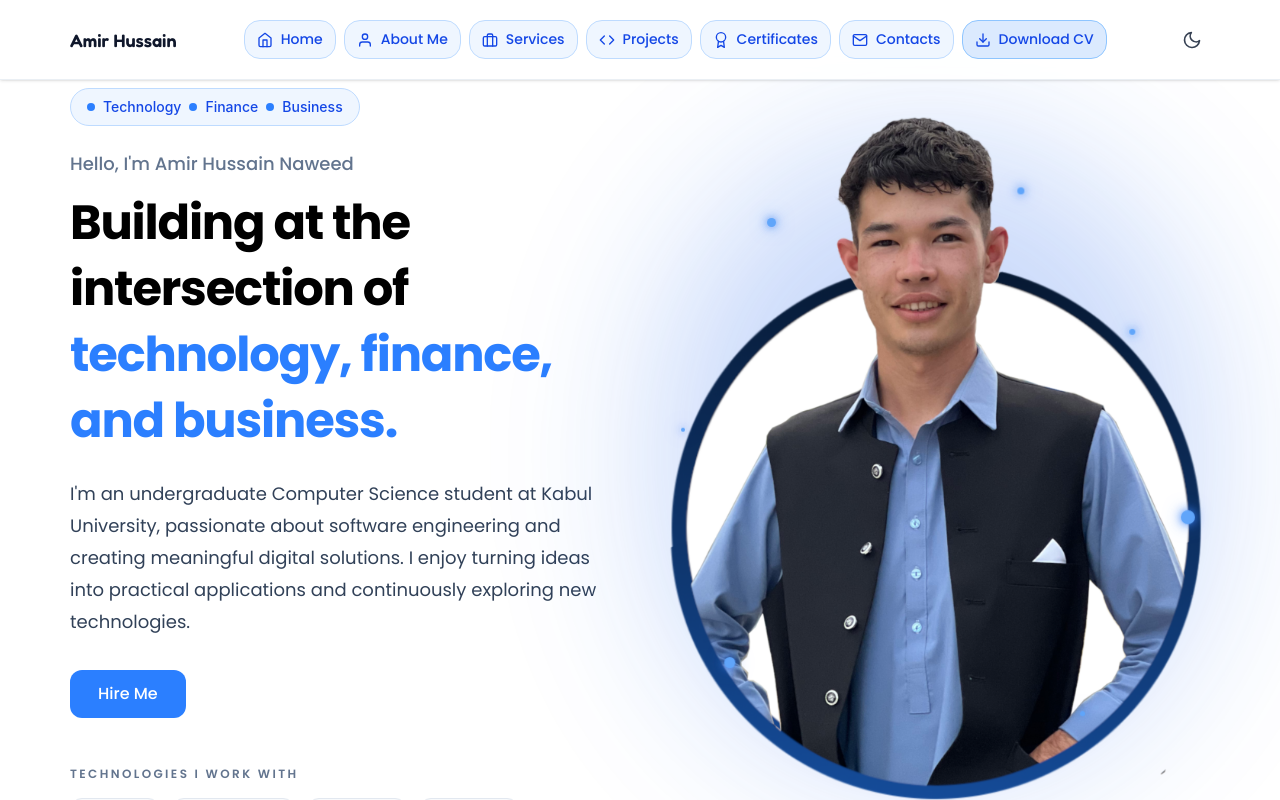
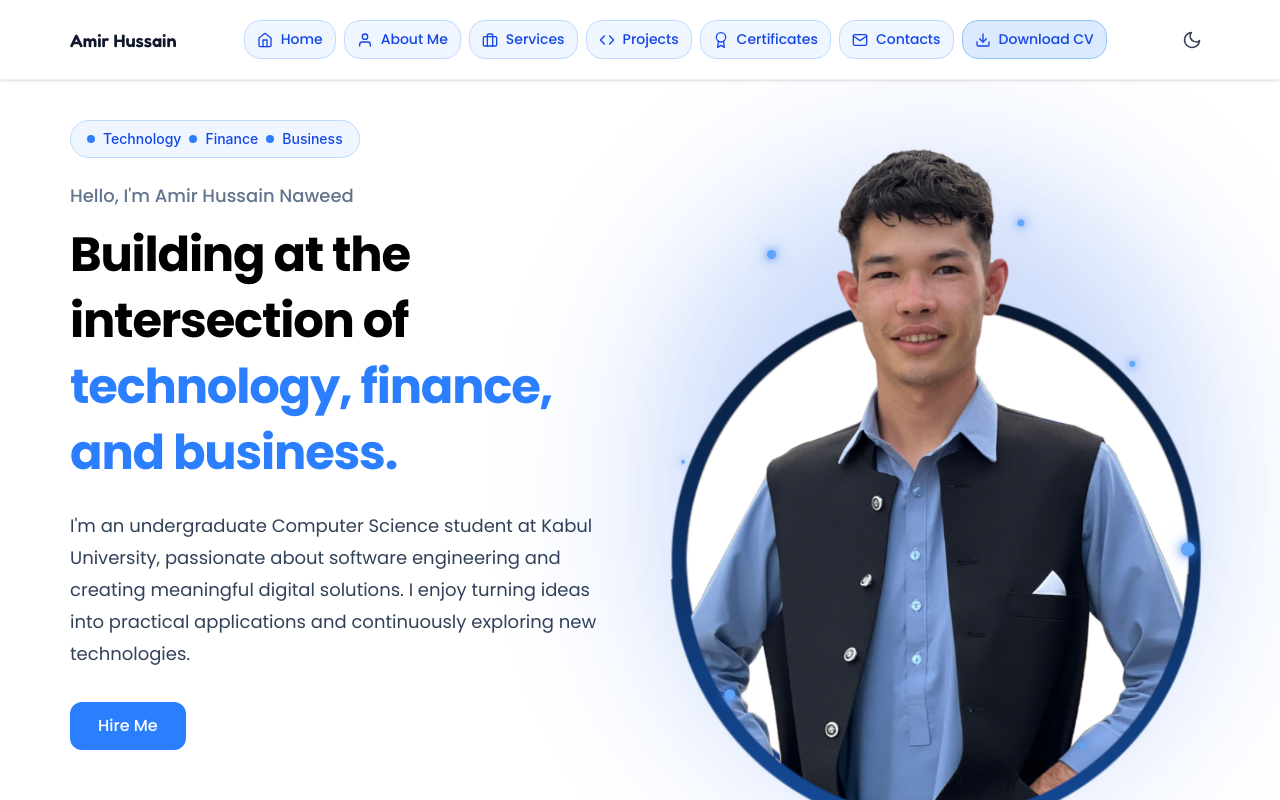
Before and after one commit to amirhussainnaweed/portfolio, a React (Vite) app: page / in a window 1280 px wide. Shown: the top 800 px of the page. Built offline with nearby package versions, Linux system fonts and the light colour scheme; a web font is replaced by a local one.

Commit message:
padding fixed

```diff
--- a/src/App.jsx
+++ b/src/App.jsx
@@ -48,7 +48,7 @@ function App() {
     <BrowserRouter>
       <Header theme={theme} toggleTheme={toggleTheme} />
 
-      <main className="pt-12">
+      <main className="pt-20">
         <Routes>
           <Route
             path="/"
```
